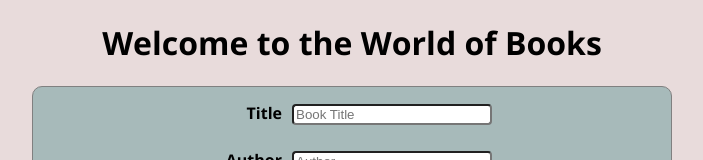
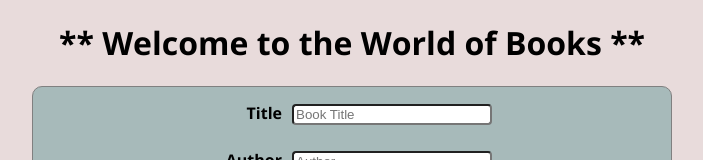
Before and after one commit to rahulek/book-shelf-app, a React (Create React App) app: page / in a window 1280 px wide. Shown: the top 160 px of the page, without its empty margins (288-991 px from the left). Built offline with nearby package versions, Linux system fonts and the light colour scheme.

Commit message:
Change for the Vercel deployment

```diff
--- a/src/App.js
+++ b/src/App.js
@@ -56,7 +56,7 @@ function App() {
 
   return (
     <div className="App">
-      <h1>Welcome to the World of Books</h1>
+      <h1>** Welcome to the World of Books **</h1>
       <BookForm onAddBook={addBookHandler} />
       <Books books={booksData} onDeleteBook={deleteBookHandler} />
     </div>
```
